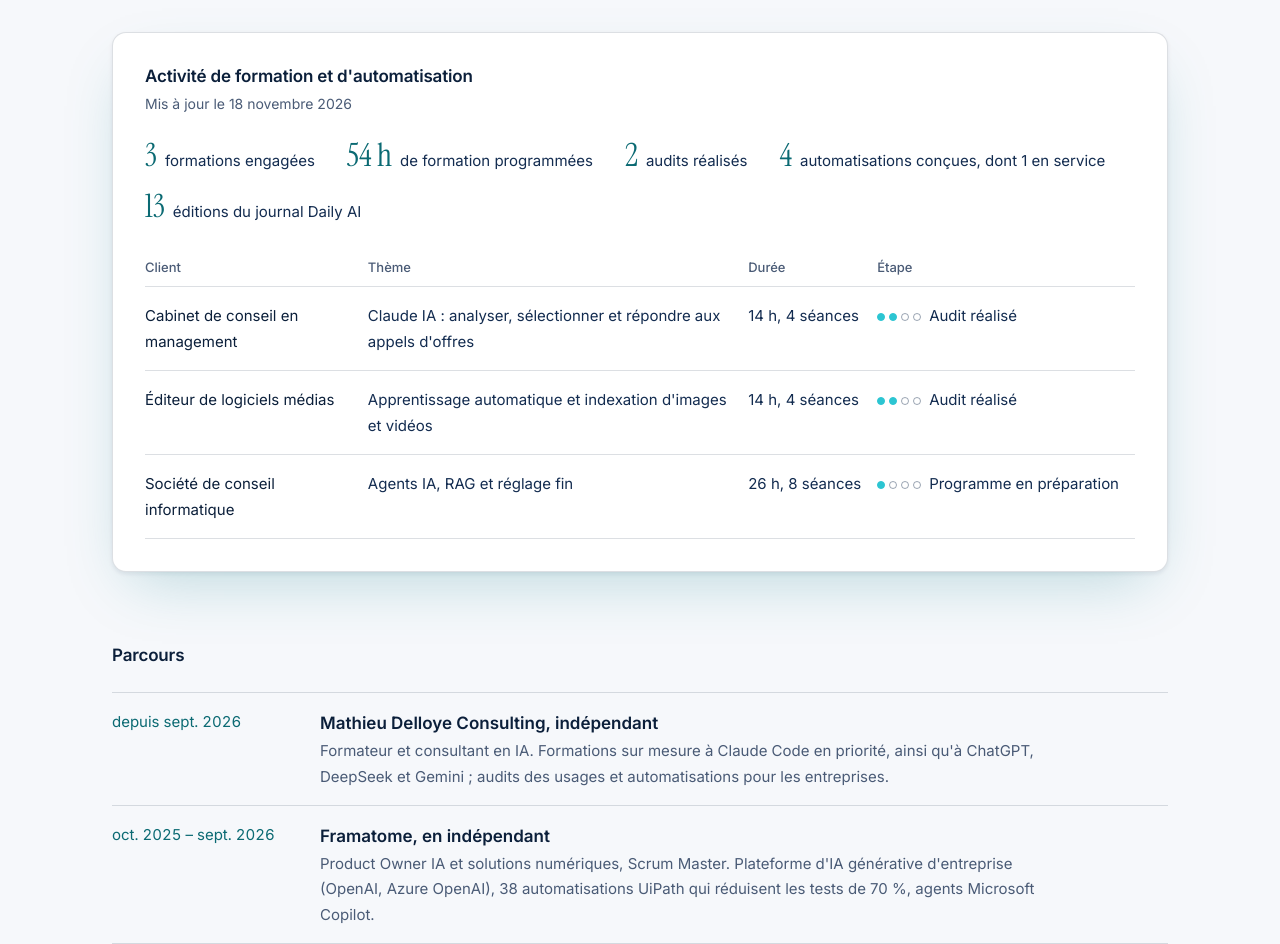
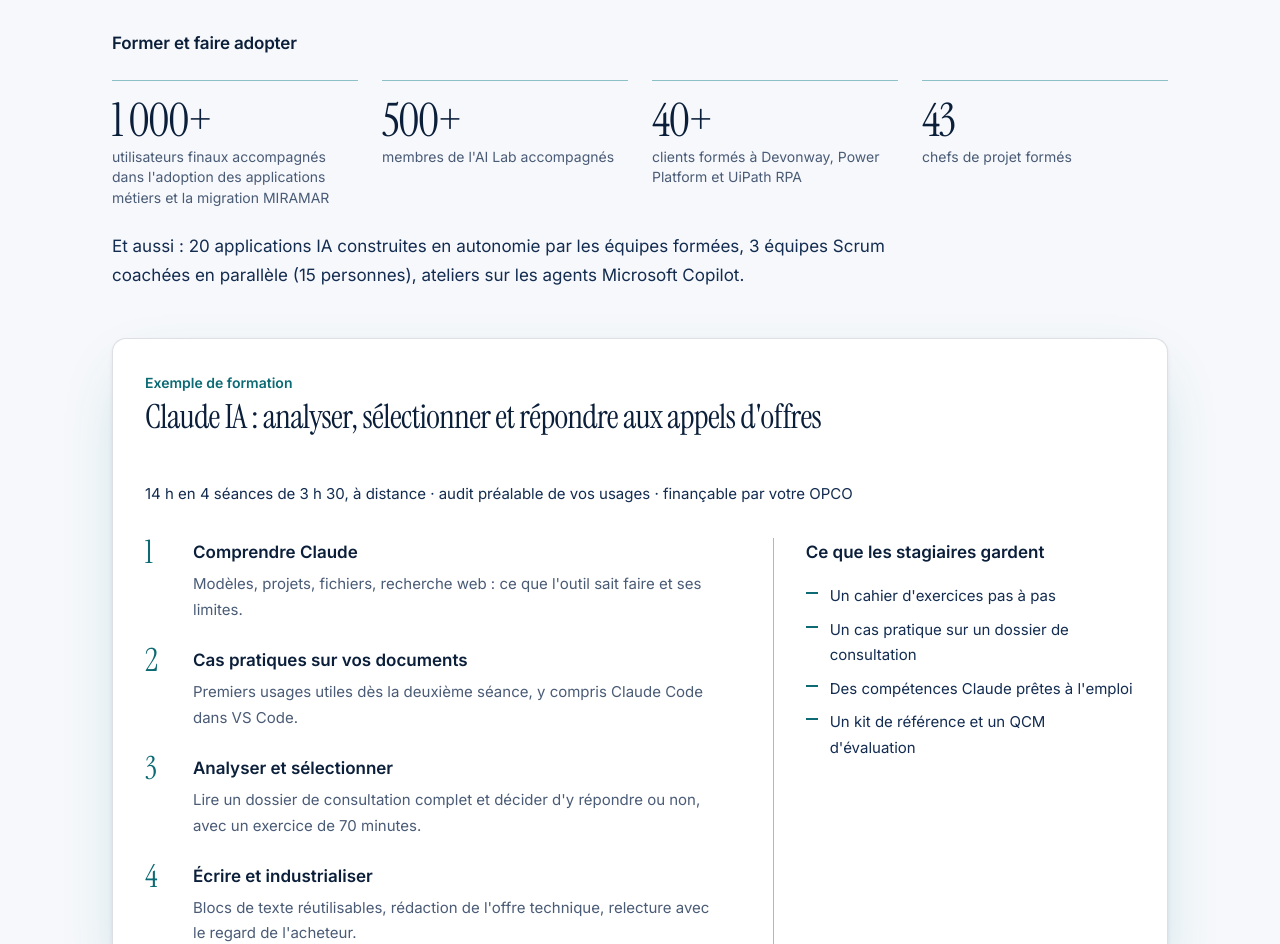
Before and after one commit to TechAddictITFR/mathieudelloyeconsulting, a plain HTML site: page index.html in a window 1280 px wide. Shown: the part 6200-7144 px from the top of the page. Drawn offline with Linux system fonts and the light colour scheme.

Commit message:
références : prouver la capacité à former (chiffres de transmission, exemple de formation)
- Remplace le tableau d'activité (carnet de commandes) par 4 chiffres confirmés : 1 000+ utilisateurs accompagnés, 500+ membres de l'AI Lab, 40+ clients formés, 43 chefs de projet formés
- Exemple de formation anonymisé : 4 séances et ce que les stagiaires gardent
- Activité depuis septembre 2026 résumée en une ligne, générée depuis data/indicateurs.json
- Parcours Atos et Adecco complétés ; lien « Voir un programme type » dans l'offre Formations

Co-Authored-By: Claude Opus 5.5 <noreply@anthropic.com>

```diff
--- a/css/style.css
+++ b/css/style.css
@@ -351,22 +351,29 @@ ol, ul { padding: 0; list-style: none; }
 .about-meta div { display: grid; grid-template-columns: 8.5rem minmax(0, 1fr); gap: var(--s2); font-size: 0.9375rem; }
 .about-meta dt { color: var(--accent-text); }
 .about-meta dd { color: var(--fg-2); }
-.activity { margin-top: var(--s6); padding: var(--s4); background: var(--ink-1); border: 1px solid var(--line); border-radius: calc(var(--radius) + 4px); box-shadow: var(--shadow-2); }
-.activity .small { margin-top: 0.25rem; }
-.activity-sum { margin-top: var(--s3); display: flex; flex-wrap: wrap; gap: var(--s2) var(--s4); }
-.activity-sum li { display: flex; align-items: baseline; gap: var(--s1); }
-.sum-value { font: 400 2rem/1 var(--serif); color: var(--accent-text); }
-.sum-label { font-size: 0.9375rem; color: var(--fg-2); }
-.activity-table { margin-top: var(--s4); width: 100%; border-collapse: collapse; font-size: 0.9375rem; }
-.activity-table th { text-align: left; font-weight: 500; color: var(--fg-3); font-size: 0.8125rem; padding: 0 var(--s2) var(--s1) 0; border-bottom: 1px solid var(--line); }
-.activity-table td { padding: var(--s2) var(--s2) var(--s2) 0; border-bottom: 1px solid var(--line); vertical-align: top; color: var(--fg-2); }
-.activity-table td:first-child { color: var(--fg); }
-.nowrap { white-space: nowrap; }
-.stage { white-space: nowrap; }
-.stage-dots { display: inline-flex; gap: 4px; margin-right: var(--s1); vertical-align: middle; }
-.stage-dots span { width: 0.5rem; height: 0.5rem; border-radius: 50%; border: 1px solid var(--line-ui); }
-.stage-dots span.on { background: var(--cyan); border-color: var(--cyan); }
-
+/* Former et faire adopter */
+.training { margin-top: var(--s6); }
+.training-figures { margin-top: var(--s3); }
+.training-more { margin-top: var(--s3); max-width: 52rem; color: var(--fg-2); }
+.example {
+  margin-top: var(--s5); padding: var(--s4); background: var(--ink-1);
+  border: 1px solid var(--line); border-radius: calc(var(--radius) + 4px); box-shadow: var(--shadow-2);
+}
+.example-kicker { font-size: 0.875rem; font-weight: 600; color: var(--accent-text); }
+.example-title { margin-top: 0.25rem; font: 400 clamp(1.625rem, 2.6vw, 2.125rem)/1.15 var(--serif); letter-spacing: -0.02em; color: var(--fg); text-wrap: balance; }
+.example-format { margin-top: var(--s1); color: var(--fg-2); font-size: 0.9375rem; }
+.example-grid { margin-top: var(--s4); display: grid; grid-template-columns: minmax(0, 1.6fr) minmax(0, 1fr); gap: var(--s5); }
+.sessions { counter-reset: s; display: grid; gap: var(--s3); }
+.sessions li { counter-increment: s; position: relative; display: grid; gap: 0.25rem; padding-left: 3rem; }
+.sessions li::before { content: counter(s); position: absolute; left: 0; top: -0.15rem; font: 400 2rem/1 var(--serif); color: var(--accent-text); }
+.sessions strong { color: var(--fg); font-weight: 600; }
+.sessions span { color: var(--fg-3); font-size: 0.9375rem; }
+.kit { padding-left: var(--s4); border-left: 1px solid var(--line-cyan); }
+.kit-title { font-weight: 600; color: var(--fg); }
+.kit ul { margin-top: var(--s2); display: grid; gap: var(--s1); }
+.kit li { position: relative; padding-left: 1.5rem; color: var(--fg-2); font-size: 0.9375rem; }
+.kit li::before { content: ""; position: absolute; left: 0; top: 0.6em; width: 0.75rem; height: 2px; background: var(--accent-text); }
+.training-now { margin-top: var(--s3); }
 .career { margin-top: var(--s6); }
 .timeline { margin-top: var(--s3); display: grid; }
 .timeline li { display: grid; grid-template-columns: 11.5rem minmax(0, 1fr); column-gap: var(--s3); padding: var(--s2) 0; border-top: 1px solid var(--line); }
@@ -419,6 +426,8 @@ ol, ul { padding: 0; list-style: none; }
   .figures { grid-template-columns: repeat(2, minmax(0, 1fr)); }
   .project-grid { grid-template-columns: 1fr; gap: var(--s4); }
   .agents { grid-template-columns: 1fr; }
+  .example-grid { grid-template-columns: 1fr; gap: var(--s4); }
+  .kit { padding-left: 0; padding-top: var(--s3); border-left: 0; border-top: 1px solid var(--line-cyan); }
 }
 @media (max-width: 640px) {
   .brand-sub { display: none; }
@@ -432,14 +441,9 @@ ol, ul { padding: 0; list-style: none; }
   .phases { left: var(--gutter); right: var(--gutter); width: auto; bottom: 2rem; }
   .about { grid-template-columns: 1fr; gap: var(--s3); }
   .portrait { max-width: 11rem; }
-  .activity { padding: var(--s3); }
-  .activity-table thead { display: none; }
-  .activity-table tr { display: grid; grid-template-columns: 1fr; padding: var(--s2) 0; border-bottom: 1px solid var(--line); }
-  .activity-table td { border: 0; padding: 0.125rem 0; }
-  .activity-table, .activity-table tbody { display: block; width: 100%; }
-  .activity-table td, .activity-table .nowrap, .activity-table .stage { white-space: normal; min-width: 0; overflow-wrap: anywhere; }
   .timeline li { grid-template-columns: 1fr; }
   .about-meta div { grid-template-columns: 1fr; gap: 0; }
+  .example { padding: var(--s3); }
   .tl-years { grid-row: auto; }
 }
 
@@ -500,7 +504,5 @@ ol, ul { padding: 0; list-style: none; }
   .ring-arc { stroke: Highlight; }
   .ring-track { stroke: GrayText; }
   .ring-label, .ring-value { fill: CanvasText; }
-  .stage-dots span { border-color: CanvasText; }
-  .stage-dots span.on { background: CanvasText; }
   .hero-scrim, .scan-shade { background: Canvas; opacity: 0.85; }
 }
--- a/index.html
+++ b/index.html
@@ -165,6 +165,7 @@
               <li data-i18n="o1_f1">De 14 à 28 heures</li>
               <li data-i18n="o1_f2">À distance, par séances de 3&nbsp;h&nbsp;30</li>
               <li data-i18n="o1_f3">Finançables par votre OPCO</li>
+              <li><a class="link" href="#exemple-formation" data-i18n="o1_f4">Voir un programme type</a></li>
             </ul>
           </div>
         </div>
@@ -217,15 +218,39 @@
           </div>
         </div>
 
-        <div class="activity" id="activity">
-          <h3 class="h3" data-i18n="act_title">Activité de formation et d'automatisation</h3>
-          <p class="small" id="act-date"></p>
-          <ul class="activity-sum" id="act-sum"></ul>
-          <table class="activity-table">
-            <caption class="visually-hidden" data-i18n="act_caption">Formations engagées, par secteur client</caption>
-            <thead><tr><th scope="col" data-i18n="th_sector">Client</th><th scope="col" data-i18n="th_theme">Thème</th><th scope="col" data-i18n="th_hours">Durée</th><th scope="col" data-i18n="th_stage">Étape</th></tr></thead>
-            <tbody id="act-rows"></tbody>
-          </table>
+        <div class="training" id="activity">
+          <h3 class="h3" data-i18n="tr_title">Former et faire adopter</h3>
+          <dl class="figures training-figures">
+            <div><dt data-i18n="tr_f1">utilisateurs finaux accompagnés dans l'adoption des applications métiers et la migration MIRAMAR</dt><dd>1&nbsp;000+</dd></div>
+            <div><dt data-i18n="tr_f2">membres de l'AI Lab accompagnés</dt><dd>500+</dd></div>
+            <div><dt data-i18n="tr_f3">clients formés à Devonway, Power Platform et UiPath RPA</dt><dd>40+</dd></div>
+            <div><dt data-i18n="tr_f4">chefs de projet formés</dt><dd>43</dd></div>
+          </dl>
+          <p class="training-more" data-i18n="tr_more">Et aussi&nbsp;: 20 applications IA construites en autonomie par les équipes formées, 3 équipes Scrum coachées en parallèle (15 personnes), ateliers sur les agents Microsoft Copilot.</p>
+
+          <article class="example" id="exemple-formation" aria-labelledby="ex-title">
+            <p class="example-kicker" data-i18n="ex_kicker">Exemple de formation</p>
+            <h4 class="example-title" id="ex-title" data-i18n="ex_title">Claude IA&nbsp;: analyser, sélectionner et répondre aux appels d'offres</h4>
+            <p class="example-format" data-i18n="ex_format">14&nbsp;h en 4 séances de 3&nbsp;h&nbsp;30, à distance · audit préalable de vos usages · finançable par votre OPCO</p>
+            <div class="example-grid">
+              <ol class="sessions">
+                <li><strong data-i18n="ex_s1t">Comprendre Claude</strong><span data-i18n="ex_s1">Modèles, projets, fichiers, recherche web&nbsp;: ce que l'outil sait faire et ses limites.</span></li>
+                <li><strong data-i18n="ex_s2t">Cas pratiques sur vos documents</strong><span data-i18n="ex_s2">Premiers usages utiles dès la deuxième séance, y compris Claude Code dans VS Code.</span></li>
+                <li><strong data-i18n="ex_s3t">Analyser et sélectionner</strong><span data-i18n="ex_s3">Lire un dossier de consultation complet et décider d'y répondre ou non, avec un exercice de 70 minutes.</span></li>
+                <li><strong data-i18n="ex_s4t">Écrire et industrialiser</strong><span data-i18n="ex_s4">Blocs de texte réutilisables, rédaction de l'offre technique, relecture avec le regard de l'acheteur.</span></li>
+              </ol>
+              <div class="kit">
+                <p class="kit-title" data-i18n="ex_kit">Ce que les stagiaires gardent</p>
+                <ul>
+                  <li data-i18n="ex_k1">Un cahier d'exercices pas à pas</li>
+                  <li data-i18n="ex_k2">Un cas pratique sur un dossier de consultation</li>
+                  <li data-i18n="ex_k3">Des compétences Claude prêtes à l'emploi</li>
+                  <li data-i18n="ex_k4">Un kit de référence et un QCM d'évaluation</li>
+                </ul>
+              </div>
+            </div>
+          </article>
+          <p class="small training-now" id="act-now"></p>
         </div>
 
         <div class="career">
@@ -233,9 +258,9 @@
           <ol class="timeline">
             <li><span class="tl-years" data-i18n="y0">depuis sept. 2026</span><p class="tl-org" data-i18n="c0o">Mathieu Delloye Consulting, indépendant</p><p class="tl-role" data-i18n="c0">Formateur et consultant en IA. Formations sur mesure à Claude Code en priorité, ainsi qu'à ChatGPT, DeepSeek et Gemini&nbsp;; audits des usages et automatisations pour les entreprises.</p></li>
             <li><span class="tl-years" data-i18n="y1">oct. 2025 – sept. 2026</span><p class="tl-org" data-i18n="c1o">Framatome, en indépendant</p><p class="tl-role" data-i18n="c1">Product Owner IA et solutions numériques, Scrum Master. Plateforme d'IA générative d'entreprise (OpenAI, Azure OpenAI), 38 automatisations UiPath qui réduisent les tests de 70&nbsp;%, agents Microsoft Copilot.</p></li>
-            <li><span class="tl-years" data-i18n="y2">oct. 2019 – oct. 2025</span><p class="tl-org" data-i18n="c2o">Atos, Framatome Digital Factory</p><p class="tl-role" data-i18n="c2">Senior Project Manager, Product Owner IA et Scrum Master. Plus de 50 applications livrées, 3 équipes Scrum en parallèle (15 personnes), +40&nbsp;% de productivité des développeurs, 98&nbsp;% de satisfaction.</p></li>
+            <li><span class="tl-years" data-i18n="y2">oct. 2019 – oct. 2025</span><p class="tl-org" data-i18n="c2o">Atos, Framatome Digital Factory</p><p class="tl-role" data-i18n="c2">Senior Project Manager, Product Owner IA et Scrum Master. Plus de 50 applications livrées, 3 équipes Scrum en parallèle (15 personnes), +40&nbsp;% de productivité des développeurs, 98&nbsp;% de satisfaction. Plus de 1&nbsp;000 utilisateurs accompagnés dans l'adoption et la migration MIRAMAR, plus de 40 clients formés.</p></li>
             <li><span class="tl-years" data-i18n="y3">2017 – sept. 2019</span><p class="tl-org" data-i18n="c3o">Devoteam, chez BPCE-IT</p><p class="tl-role" data-i18n="c3">Chef de projet, qualité et processus IT. Plus de 150 demandes ServiceNow automatisées chaque mois (98&nbsp;% de satisfaction), tableaux de bord Power BI.</p></li>
-            <li><span class="tl-years" data-i18n="y4">2014 – sept. 2017</span><p class="tl-org">Adecco Group, Modis</p><p class="tl-role" data-i18n="c4">PMO de programme, puis PMO pays. Pilotage financier d'un portefeuille agile de plus de 30&nbsp;M€ par an.</p></li>
+            <li><span class="tl-years" data-i18n="y4">2014 – sept. 2017</span><p class="tl-org">Adecco Group, Modis</p><p class="tl-role" data-i18n="c4">PMO de programme, puis PMO pays. Pilotage financier d'un portefeuille agile de plus de 30&nbsp;M€ par an, 43 chefs de projet formés.</p></li>
             <li><span class="tl-years">2013</span><p class="tl-org" data-i18n="c5o">Framatome (ex-Areva)</p><p class="tl-role" data-i18n="c5">Chef de projet technique. Suivi chiffré de l'avancement d'opérations de démantèlement.</p></li>
           </ol>
         </div>
--- a/js/i18n.js
+++ b/js/i18n.js
@@ -70,12 +70,29 @@ const EN = {
   f3: "of AI, automation and data projects managed",
   f3v: "€600k+",
   f4: "of sprints delivered on time",
-  act_title: "Training and automation activity",
-  act_caption: "Training engagements by client sector",
-  th_sector: "Client",
-  th_theme: "Topic",
-  th_hours: "Length",
-  th_stage: "Stage",
+  tr_title: "Training and adoption",
+  tr_f1: "end users supported through business-app adoption and the MIRAMAR migration",
+  tr_f2: "AI Lab members supported",
+  tr_f3: "clients trained on Devonway, Power Platform and UiPath RPA",
+  tr_f4: "project managers trained",
+  tr_more: "Also: 20 AI applications built independently by the teams trained, 3 Scrum teams coached in parallel (15 people), workshops on Microsoft Copilot agents.",
+  ex_kicker: "Sample training course",
+  ex_title: "Claude AI: analysing, selecting and answering public tenders",
+  ex_format: `14${NB}h over 4 sessions of 3.5${NB}h, remote · prior audit of your AI usage · fundable by French OPCOs`,
+  ex_s1t: "Understanding Claude",
+  ex_s1: "Models, projects, files, web search: what the tool can do and where it stops.",
+  ex_s2t: "Hands-on with your documents",
+  ex_s2: "Useful results from the second session, including Claude Code in VS Code.",
+  ex_s3t: "Analyse and select",
+  ex_s3: "Read a full tender file and decide whether to bid, with a 70-minute exercise.",
+  ex_s4t: "Write and scale",
+  ex_s4: "Reusable text blocks, drafting the technical proposal, reviewing it through the buyer's eyes.",
+  ex_kit: "What participants keep",
+  ex_k1: "A step-by-step exercise book",
+  ex_k2: "A case study on a tender file",
+  ex_k3: "Ready-to-use Claude skills",
+  ex_k4: "A reference kit and an assessment quiz",
+  o1_f4: "See a sample programme",
   career_title: "Career",
   m_where_t: "Where",
   m_where: "Based near Naples, working remotely across France and Italy",
@@ -95,10 +112,10 @@ const EN = {
   c1o: "Framatome, freelance",
   c1: `AI and digital solutions Product Owner, Scrum Master. Enterprise generative AI platform (OpenAI, Azure OpenAI), 38 UiPath automations cutting testing by 70${NB}%, Microsoft Copilot agents.`,
   c2o: "Atos, Framatome Digital Factory",
-  c2: `Senior Project Manager, AI Product Owner and Scrum Master. 50+ applications delivered, 3 Scrum teams in parallel (15 people), +40${NB}% developer productivity, 98${NB}% satisfaction.`,
+  c2: `Senior Project Manager, AI Product Owner and Scrum Master. 50+ applications delivered, 3 Scrum teams in parallel (15 people), +40${NB}% developer productivity, 98${NB}% satisfaction. 1,000+ users supported through adoption and the MIRAMAR migration, 40+ clients trained.`,
   c3o: "Devoteam, at BPCE-IT",
   c3: `Project manager, quality and IT processes. 150+ ServiceNow requests automated every month (98${NB}% satisfaction), Power BI dashboards.`,
-  c4: `Programme PMO, then country PMO. Financial steering of an agile portfolio worth €30${NB}M+ a year.`,
+  c4: `Programme PMO, then country PMO. Financial steering of an agile portfolio worth €30${NB}M+ a year, 43 project managers trained.`,
   c5o: "Framatome (formerly Areva)",
   c5: "Technical project manager. Quantified progress reporting for decommissioning operations.",
   proj_title: "Projects built with Claude Code",
@@ -133,6 +150,9 @@ const EN = {
 // Libellés des données (indicateurs, diagnostic) qui viennent en français.
 const DATA_EN = {
   "Cabinet de conseil en management": "Management consulting firm",
+  "conseil en management": "management consulting",
+  "édition de logiciels": "software publishing",
+  "conseil informatique": "IT consulting",
   "Éditeur de logiciels médias": "Media software publisher",
   "Société de conseil informatique": "IT consulting company",
   "Claude IA : analyser, sélectionner et répondre aux appels d'offres": "Claude AI: analysing, selecting and answering public tenders",
@@ -154,6 +174,7 @@ const UI = {
     sum_auto: (n, s) => [n, `automatisations conçues, dont ${s} en service`],
     sum_daily: (n) => [n, "éditions du journal Daily AI"],
     daily_count: (n) => `${n} éditions publiées`,
+    now: (n, secteurs, audits) => `Depuis septembre 2026 : ${n} entreprise${n > 1 ? "s" : ""} accompagnée${n > 1 ? "s" : ""} (${secteurs}), ${audits} audit${audits > 1 ? "s" : ""} réalisé${audits > 1 ? "s" : ""}.`,
     hours: (h, s) => `${h}${NB}h, ${s} séances`,
     stage_of: (i, n) => `étape ${i} sur ${n}`,
     ring_axis: (label, v) => `${label}${NB}: ${v}${NB}%`,
@@ -172,6 +193,7 @@ const UI = {
     sum_auto: (n, s) => [n, `automations designed, ${s} in production`],
     sum_daily: (n) => [n, "issues of the Daily AI journal"],
     daily_count: (n) => `${n} issues published`,
+    now: (n, secteurs, audits) => `Since September 2026: ${n} compan${n > 1 ? "ies" : "y"} supported (${secteurs}), ${audits} audit${audits > 1 ? "s" : ""} completed.`,
     hours: (h, s) => `${h}${NB}h, ${s} sessions`,
     stage_of: (i, n) => `stage ${i} of ${n}`,
     ring_axis: (label, v) => `${label}: ${v}%`,
--- a/js/indicateurs.js
+++ b/js/indicateurs.js
@@ -1,55 +1,25 @@
-// Métriques d'activité lues dans data/indicateurs.json (généré par tools/exporter_indicateurs_site.py).
+// Ligne « Depuis septembre 2026 » et compteur Daily AI, lus dans data/indicateurs.json
+// (généré par tools/exporter_indicateurs_site.py ; clients désignés par leur secteur).
 import { ui, dataLabel } from "./i18n.js";
 
-const ETAPES = ["Programme en préparation", "Audit réalisé", "En cours", "Terminée"];
 let data = null;
 
-const el = (tag, cls, text) => {
-  const e = document.createElement(tag);
-  if (cls) e.className = cls;
-  if (text != null) e.textContent = text;
-  return e;
+// Secteur court pour la phrase de synthèse (le nom complet reste dans les données)
+const COURT = {
+  "Cabinet de conseil en management": "conseil en management",
+  "Éditeur de logiciels médias": "édition de logiciels",
+  "Société de conseil informatique": "conseil informatique",
 };
 
 function render() {
   if (!data) return;
   const u = ui();
   const s = data.synthese;
-  const date = new Date(data.mis_a_jour + "T12:00:00");
-  document.getElementById("act-date").textContent = u.updated(date.toLocaleDateString(u.locale, { day: "numeric", month: "long", year: "numeric" }));
-
-  const sum = document.getElementById("act-sum");
-  sum.textContent = "";
-  const items = [
-    u.sum_formations(s.formations),
-    u.sum_hours(s.heures_programmees),
-    u.sum_audits(s.audits_realises),
-    u.sum_auto(s.automatisations, s.automatisations_en_service),
-    u.sum_daily(s.editions_daily_ai),
-  ];
-  for (const [value, label] of items) {
-    const li = el("li");
-    li.append(el("span", "sum-value", String(value)), el("span", "sum-label", label));
-    sum.append(li);
-  }
-
+  const secteurs = [...new Set(data.formations.map((f) => dataLabel(COURT[f.secteur] ?? f.secteur)))].join(", ");
+  const now = document.getElementById("act-now");
+  if (now) now.textContent = u.now(s.formations, secteurs, s.audits_realises);
   const daily = document.getElementById("np2-count");
   if (daily) daily.textContent = u.daily_count(s.editions_daily_ai);
-
-  const body = document.getElementById("act-rows");
-  body.textContent = "";
-  for (const f of data.formations) {
-    const tr = el("tr");
-    const n = ETAPES.indexOf(f.etape) + 1;
-    const stage = el("td", "stage");
-    const dots = el("span", "stage-dots");
-    dots.setAttribute("aria-hidden", "true");
-    ETAPES.forEach((_, i) => dots.append(el("span", i < n ? "on" : null)));
-    stage.append(dots, el("span", null, dataLabel(f.etape)));
-    stage.title = u.stage_of(n, ETAPES.length);
-    tr.append(el("td", null, dataLabel(f.secteur)), el("td", null, dataLabel(f.theme)), el("td", "nowrap", u.hours(f.heures, f.seances)), stage);
-    body.append(tr);
-  }
 }
 
 export async function initIndicateurs() {
@@ -58,8 +28,7 @@ export async function initIndicateurs() {
     if (!r.ok) throw new Error(r.status);
     data = await r.json();
   } catch {
-    document.getElementById("activity").hidden = true;
-    return;
+    return; // la ligne reste vide : le reste du bloc ne dépend pas de ces données
   }
   render();
   document.addEventListener("langchange", render);
```
